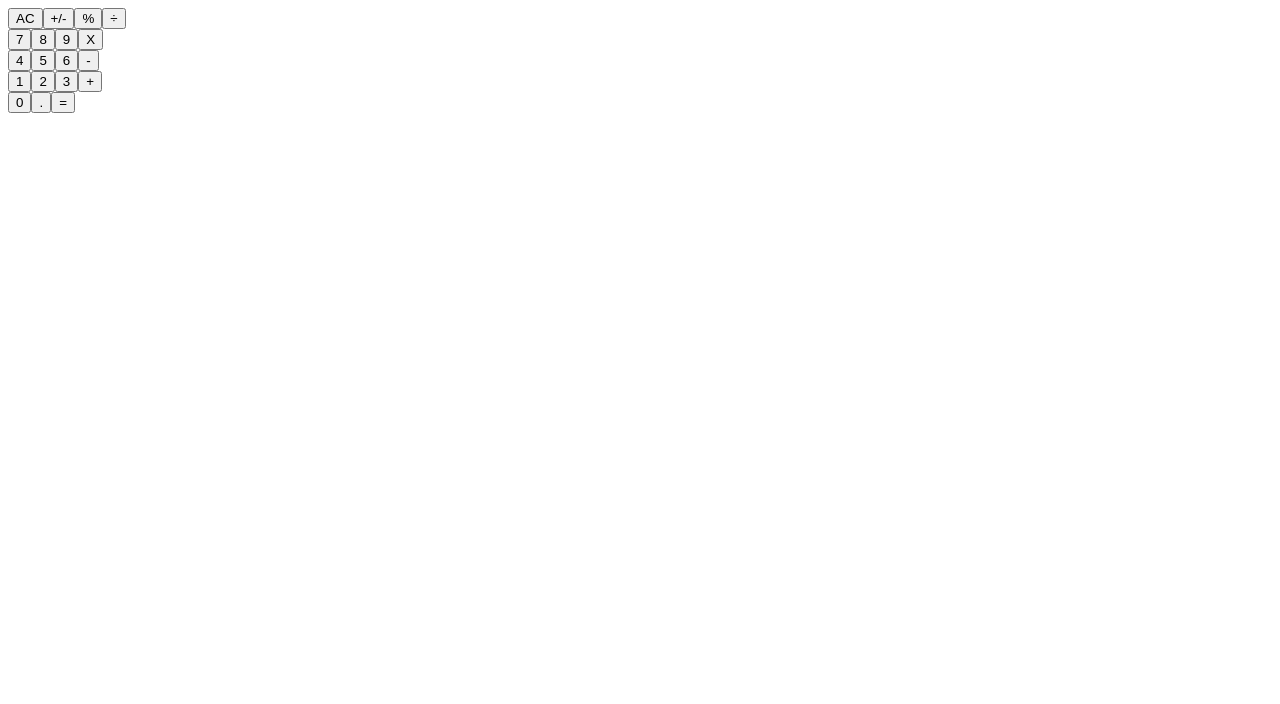
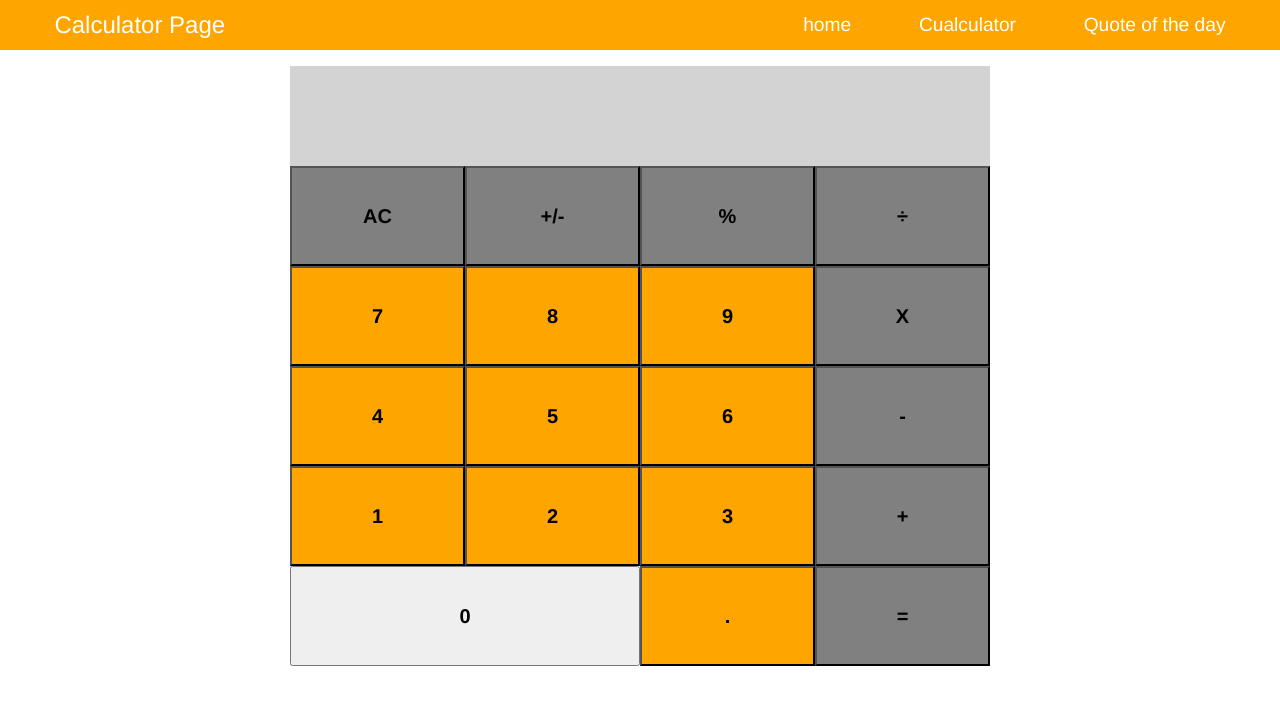
Before and after one commit to balerum03/React-calculator, a React (Create React App) app: page /calculator in a window 1280 px wide. Shown: the top 704 px of the page. Built offline with nearby package versions, Linux system fonts and the light colour scheme; the HTML template or start-up script is replaced by a standard one.

Commit message:
created a page with more components using react-router-dom

```diff
--- a/package.json
+++ b/package.json
@@ -10,6 +10,7 @@
     "prop-types": "^15.7.2",
     "react": "^17.0.2",
     "react-dom": "^17.0.2",
+    "react-router-dom": "^5.2.0",
     "react-scripts": "4.0.3",
     "web-vitals": "^1.0.1"
   },
--- /dev/null
+++ b/src/components/App.css
@@ -0,0 +1,86 @@
+* {
+  font-family: 'Franklin Gothic Medium', 'Arial Narrow', Arial, sans-serif;
+  padding: 0;
+  margin: 0;
+}
+
+.nav-bar {
+  display: flex;
+  justify-content: space-around;
+  align-items: center;
+  width: 100%;
+  height: 50px;
+  background-color: orange;
+  margin-bottom: 1rem;
+}
+
+.nav-bar a {
+  text-decoration: none;
+  color: white;
+}
+
+.title-div {
+  width: 50%;
+}
+
+.nav-title {
+  font-size: x-large;
+}
+
+.nav-links {
+  display: flex;
+  justify-content: space-between;
+  width: 33%;
+  font-size: larger;
+}
+
+#root {
+  display: flex;
+  width: 100%;
+  align-items: center;
+  flex-direction: column;
+}
+
+.calculator {
+  display: flex;
+  flex-direction: column;
+  justify-content: center;
+  width: 700px;
+}
+
+.display {
+  display: flex;
+  justify-content: end;
+  align-items: center;
+  background-color: lightgray;
+  height: 100px;
+  font-weight: bold;
+  font-size: 50px;
+  color: white;
+  padding: 0 1rem;
+}
+
+.button-row {
+  height: 100px;
+}
+
+.home {
+  display: flex;
+  flex-direction: column;
+  color: gray;
+  align-items: center;
+}
+
+.calculator-btn {
+  border-radius: 7px;
+  color: white;
+  width: 25%;
+  text-decoration: none;
+  background-color: orange;
+  margin-top: 1rem;
+  padding: 1rem 2rem;
+}
+
+.calculator-btn:hover {
+  background-color: rgb(236, 154, 0);
+}
--- a/src/components/App.js
+++ b/src/components/App.js
@@ -1,29 +1,22 @@
-import React, { useState } from 'react';
-import Display from './Display';
-import ButtonPanels from './ButtonPanel';
-import calculate from '../logic/calculate';
+import React from 'react';
+import { BrowserRouter, Route, Switch } from 'react-router-dom';
+import Calculator from './Calculator';
+import Navbar from './Navbar';
+import Home from './Home';
+import './App.css';
+import Quote from './Quote';
 
-const App = () => {
-  const [state, setState] = useState({
-    total: '',
-    next: '',
-    operation: '',
-  });
-  const handleClick = (buttonName) => {
-    const result = calculate(state, buttonName);
-    setState(result);
-  };
-
-  return (
-    <React.Fragment key="key">
-      <Display
-        result={String(state.total)}
-        next={String(state.next)}
-        operation={(state.operation)}
-      />
-      <ButtonPanels clickHandler={handleClick} />
-    </React.Fragment>
-  );
-};
+const App = () => (
+  <>
+    <BrowserRouter>
+      <Navbar />
+      <Switch>
+        <Route path="/" component={Home} exact />
+        <Route path="/calculator" component={Calculator} exact />
+        <Route path="/quote" component={Quote} exact />
+      </Switch>
+    </BrowserRouter>
+  </>
+);
 
 export default App;
--- a/src/components/Button.js
+++ b/src/components/Button.js
@@ -1,11 +1,40 @@
 import React from 'react';
 import PropTypes from 'prop-types';
 
-const Button = ({ value, onClick }) => (
-  <button type="button" className="btn" onClick={() => { onClick(value); }} name={value}>
-    {value}
-  </button>
-);
+const Button = ({ value, onClick }) => {
+  let buttonStyle = null;
+  if (value === '0') {
+    buttonStyle = {
+      fontWeight: 'bold',
+      fontSize: '20px',
+      backgroundColor: 'light-grey',
+      width: '50%',
+      height: '100px',
+    };
+  } else if (value === '+' || value === '-' || value === '+/-' || value === '%' || value === '÷' || value === 'AC' || value === '=' || value === 'X') {
+    buttonStyle = {
+      fontWeight: 'bold',
+      fontSize: '20px',
+      backgroundColor: 'gray',
+      width: '25%',
+      height: '100px',
+    };
+  } else {
+    buttonStyle = {
+      fontWeight: 'bold',
+      fontSize: '20px',
+      backgroundColor: 'orange',
+      width: '25%',
+      height: '100px',
+    };
+  }
+
+  return (
+    <button type="button" style={buttonStyle} onClick={() => { onClick(value); }} name={value}>
+      {value}
+    </button>
+  );
+};
 
 Button.propTypes = {
   value: PropTypes.string.isRequired,
--- a/src/components/ButtonPanel.js
+++ b/src/components/ButtonPanel.js
@@ -5,28 +5,28 @@ import Button from './Button';
 const ButtonPanel = ({
   row1, row2, row3, row4, row5, clickHandler,
 }) => (
-  <div>
-    <div>
+  <div className="button-panel">
+    <div className="button-row">
       {row1.map((item) => (
         <Button value={item} key={item} onClick={clickHandler} />
       ))}
     </div>
-    <div>
+    <div className="button-row">
       {row2.map((item) => (
         <Button value={item} key={item} onClick={clickHandler} />
       ))}
     </div>
-    <div>
+    <div className="button-row">
       {row3.map((item) => (
         <Button value={item} key={item} onClick={clickHandler} />
       ))}
     </div>
-    <div>
+    <div className="button-row">
       {row4.map((item) => (
         <Button value={item} key={item} onClick={clickHandler} />
       ))}
     </div>
-    <div>
+    <div className="button-row">
       {row5.map((item) => (
         <Button value={item} key={item} onClick={clickHandler} />
       ))}
--- /dev/null
+++ b/src/components/Calculator.js
@@ -0,0 +1,29 @@
+import React, { useState } from 'react';
+import calculate from '../logic/calculate';
+import Display from './Display';
+import ButtonPanels from './ButtonPanel';
+
+const Calculator = () => {
+  const [state, setState] = useState({
+    total: '',
+    next: '',
+    operation: '',
+  });
+  const handleClick = (buttonName) => {
+    const result = calculate(state, buttonName);
+    setState(result);
+  };
+
+  return (
+    <div className="calculator">
+      <Display
+        result={String(state.total)}
+        next={String(state.next)}
+        operation={(state.operation)}
+      />
+      <ButtonPanels clickHandler={handleClick} />
+    </div>
+  );
+};
+
+export default Calculator;
--- /dev/null
+++ b/src/components/Home.js
@@ -0,0 +1,12 @@
+import React from 'react';
+import { Link } from 'react-router-dom';
+
+const Home = () => (
+  <div className="home">
+    <h1>Welcome To my Calculator</h1>
+    <p>On this page you will find an online calculator that was build with React</p>
+    <Link to="/calculator" className="calculator-btn">Go To Calculator</Link>
+  </div>
+);
+
+export default Home;
--- /dev/null
+++ b/src/components/Navbar.js
@@ -0,0 +1,17 @@
+import React from 'react';
+import { Link } from 'react-router-dom';
+
+const Navbar = () => (
+  <nav className="nav-bar">
+    <div className="title-div">
+      <Link to="/" className="nav-title">Calculator Page</Link>
+    </div>
+    <div className="nav-links">
+      <Link to="/" className="nav-link">home</Link>
+      <Link to="/calculator" className="nav-link">Cualculator</Link>
+      <Link to="/quote" className="nav-link">Quote of the day</Link>
+    </div>
+  </nav>
+);
+
+export default Navbar;
--- /dev/null
+++ b/src/components/Quote.js
@@ -0,0 +1,12 @@
+import React from 'react';
+
+const Quote = () => (
+  <div>
+    <h2 className="quote">
+      Mathematics is not about numbers, equations, computations, or algorithms:
+    </h2>
+    <h2>it is about understanding. –William Paul Thurston</h2>
+  </div>
+);
+
+export default Quote;
--- a/src/index.js
+++ b/src/index.js
@@ -3,5 +3,8 @@ import ReactDOM from 'react-dom';
 import App from './components/App';
 
 ReactDOM.render(
-  <App />, document.getElementById('root'),
+  <React.StrictMode>
+    <App />
+  </React.StrictMode>,
+  document.getElementById('root'),
 );
```
Also changed, not shown: 1 other file (tests, documents, lock files or other folders).
